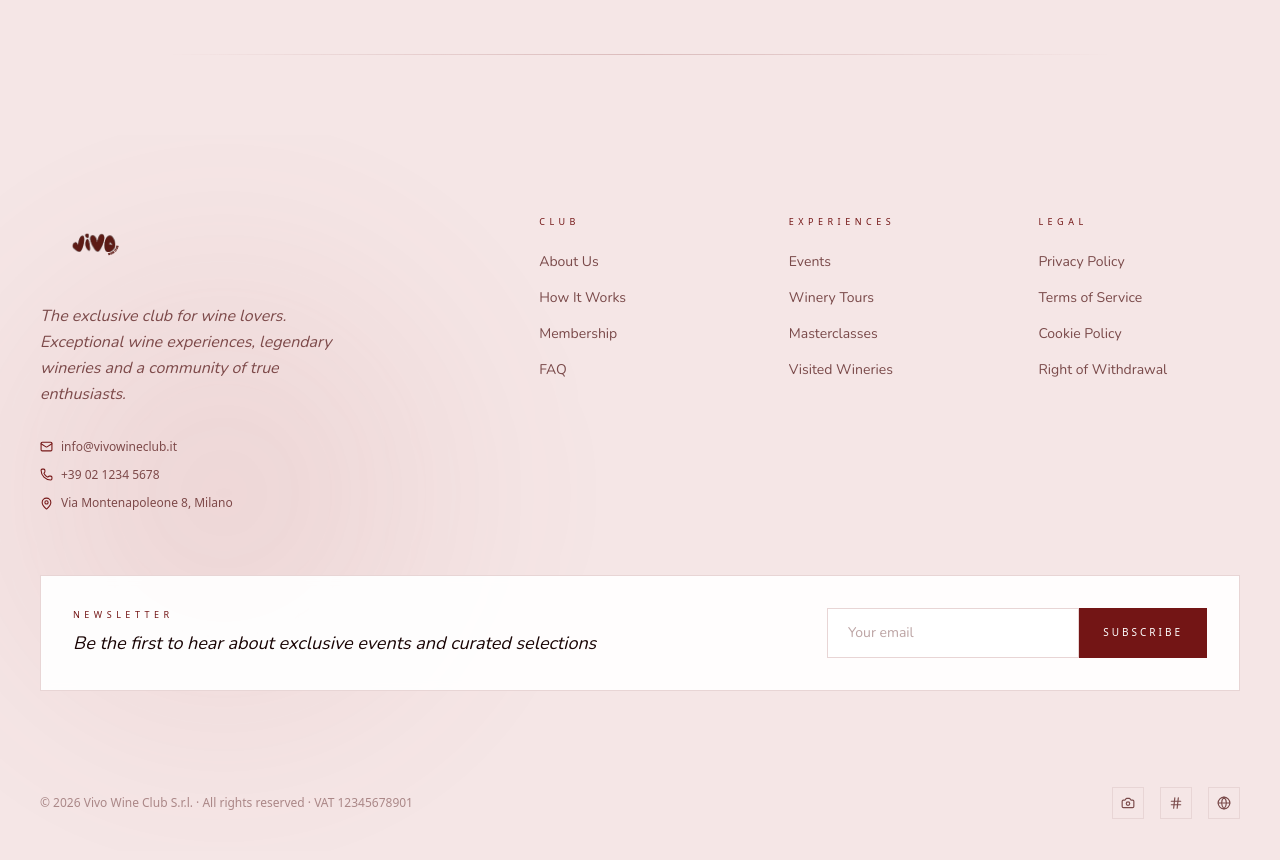
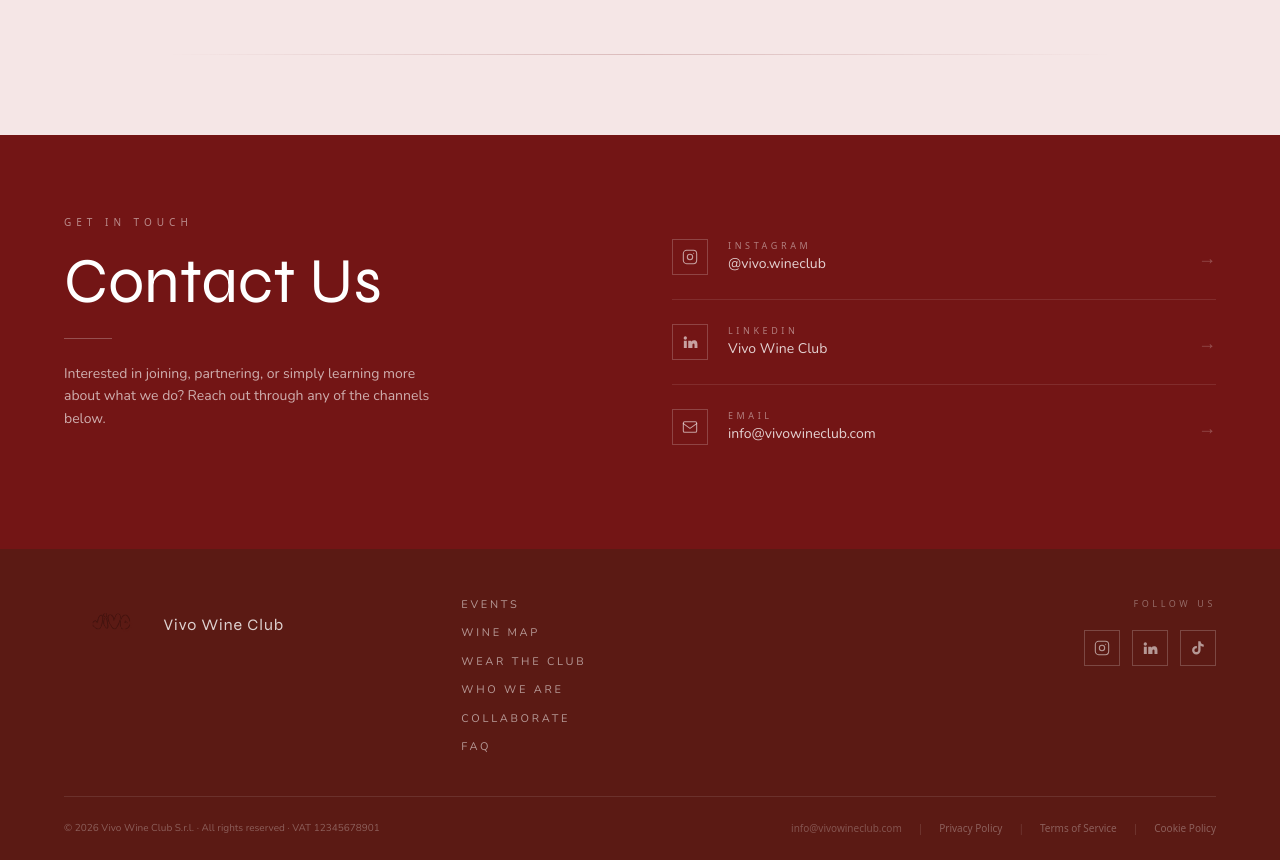
Before and after one commit to bbwineclub05-del/vivo-wine-club, a Next.js app: page / in a window 1280 px wide. Shown: the part 5781-6641 px from the top of the page. Built offline with nearby package versions, Linux system fonts and the light colour scheme.

Commit message:
Redesign footer, fix email address, minor updates

```diff
--- a/components/Footer.tsx
+++ b/components/Footer.tsx
@@ -1,170 +1,221 @@
 'use client';
 
 import Link from 'next/link';
-import { motion, useReducedMotion } from 'framer-motion';
-import { Camera, Hash, Globe, Mail, MapPin, Phone } from 'lucide-react';
 
-const LINKS: Record<string, { label: string; href: string; external?: boolean }[]> = {
-  'CLUB': [
-    { label: 'About Us',    href: '/who-we-are'  },
-    { label: 'How It Works',href: '/membership'  },
-    { label: 'Membership',  href: '/membership'  },
-    { label: 'FAQ',         href: '/faq'         },
-  ],
-  'EXPERIENCES': [
-    { label: 'Events',           href: '/events'                   },
-    { label: 'Winery Tours',     href: '/experiences/winery-visits'},
-    { label: 'Masterclasses',    href: '#'                         },
-    { label: 'Visited Wineries', href: '/wine-map'                 },
-  ],
-  'LEGAL': [
-    { label: 'Privacy Policy',      href: '#' },
-    { label: 'Terms of Service',    href: '#' },
-    { label: 'Cookie Policy',       href: '#' },
-    { label: 'Right of Withdrawal', href: '#' },
-  ],
-};
+/* ── Social icon SVGs ── */
+function InstagramIcon() {
+  return (
+    <svg width="16" height="16" viewBox="0 0 24 24" fill="none" stroke="currentColor" strokeWidth="1.6" strokeLinecap="round" strokeLinejoin="round">
+      <rect x="2" y="2" width="20" height="20" rx="5" ry="5" />
+      <circle cx="12" cy="12" r="4" />
+      <circle cx="17.5" cy="6.5" r="0.8" fill="currentColor" stroke="none" />
+    </svg>
+  );
+}
+
+function LinkedInIcon() {
+  return (
+    <svg width="16" height="16" viewBox="0 0 24 24" fill="currentColor">
+      <path d="M4.98 3.5A2.49 2.49 0 0 0 2.5 5.99C2.5 7.37 3.6 8.49 4.98 8.49a2.49 2.49 0 0 0 0-4.99ZM2.76 10.2h4.44V21H2.76V10.2ZM9.35 10.2h4.25v1.49h.06c.59-1.12 2.04-2.3 4.2-2.3 4.49 0 5.32 2.96 5.32 6.8V21h-4.43v-4.27c0-1.02-.02-2.33-1.42-2.33-1.43 0-1.64 1.11-1.64 2.26V21H9.35V10.2Z" />
+    </svg>
+  );
+}
+
+function TikTokIcon() {
+  return (
+    <svg width="16" height="16" viewBox="0 0 24 24" fill="currentColor">
+      <path d="M19.59 6.69a4.83 4.83 0 0 1-3.77-4.25V2h-3.45v13.67a2.89 2.89 0 0 1-2.88 2.5 2.89 2.89 0 0 1-2.89-2.89 2.89 2.89 0 0 1 2.89-2.89c.28 0 .54.04.79.1V9.01a6.33 6.33 0 0 0-.79-.05 6.34 6.34 0 0 0-6.34 6.34 6.34 6.34 0 0 0 6.34 6.34 6.34 6.34 0 0 0 6.33-6.34V8.69a8.18 8.18 0 0 0 4.78 1.52V6.76a4.85 4.85 0 0 1-1.01-.07Z" />
+    </svg>
+  );
+}
+
+function MailIcon() {
+  return (
+    <svg width="16" height="16" viewBox="0 0 24 24" fill="none" stroke="currentColor" strokeWidth="1.6" strokeLinecap="round" strokeLinejoin="round">
+      <rect x="2" y="4" width="20" height="16" rx="2" />
+      <path d="m2 7 10 7 10-7" />
+    </svg>
+  );
+}
+
+const NAV_LINKS = [
+  { label: 'Events',         href: '/events'        },
+  { label: 'Wine Map',       href: '/wine-map'       },
+  { label: 'Wear the Club',  href: '/wear-the-club'  },
+  { label: 'Who We Are',     href: '/who-we-are'     },
+  { label: 'Collaborate',    href: '/collaborate'    },
+  { label: 'FAQ',            href: '/faq'            },
+];
+
+const CONTACTS = [
+  {
+    Icon: InstagramIcon,
+    label: 'INSTAGRAM',
+    value: '@vivo.wineclub',
+    href: 'https://www.instagram.com/vivo.wineclub/',
+  },
+  {
+    Icon: LinkedInIcon,
+    label: 'LINKEDIN',
+    value: 'Vivo Wine Club',
+    href: 'https://www.linkedin.com/company/vivowineclub/?viewAsMember=true',
+  },
+  {
+    Icon: MailIcon,
+    label: 'EMAIL',
+    value: 'info@vivowineclub.com',
+    href: 'mailto:info@vivowineclub.com',
+  },
+];
 
 const SOCIALS = [
-  { icon: Camera,   label: 'Instagram', href: 'https://www.instagram.com/vivo.wineclub/',                              external: true },
-  { icon: Hash,     label: 'TikTok',    href: '#',                                                                     external: false },
-  { icon: Globe,    label: 'LinkedIn',  href: 'https://www.linkedin.com/company/vivowineclub/?viewAsMember=true',      external: true },
+  { Icon: InstagramIcon, label: 'Instagram', href: 'https://www.instagram.com/vivo.wineclub/' },
+  { Icon: LinkedInIcon,  label: 'LinkedIn',  href: 'https://www.linkedin.com/company/vivowineclub/?viewAsMember=true' },
+  { Icon: TikTokIcon,    label: 'TikTok',    href: '#' },
+];
+
+const LEGAL = [
+  { label: 'Privacy Policy',   href: '#' },
+  { label: 'Terms of Service', href: '#' },
+  { label: 'Cookie Policy',    href: '#' },
 ];
 
 export default function Footer() {
-  const reducedMotion = useReducedMotion();
-  const d = (n: number) => (reducedMotion ? 0 : n);
+  return (
+    <footer>
 
-  return (
-    <footer className="bg-[#F5E6E6] pt-20 pb-8 relative overflow-hidden">
-      <div className="fog-left" style={{ top: '0%', height: '100%', opacity: 0.7 }} />
-      <div className="max-w-7xl mx-auto px-6 lg:px-10">
+      {/* ── TOP: Get in Touch ── */}
+      <div className="bg-[#731515] px-6 lg:px-16 py-20">
+        <div className="max-w-7xl mx-auto grid grid-cols-1 lg:grid-cols-2 gap-16 items-start">
 
-        {/* Top section */}
-        <div className="grid grid-cols-1 lg:grid-cols-5 gap-12 mb-16">
+          {/* Left */}
+          <div>
+            <div className="text-[10px] tracking-[0.5em] text-white/50 mb-5">GET IN TOUCH</div>
+            <h2
+              className="text-[clamp(2.4rem,5vw,4rem)] font-light text-white leading-none mb-6"
+              style={{ fontFamily: 'var(--font-syne)' }}
+            >
+              Contact Us
+            </h2>
+            <div className="w-12 h-px bg-white/25 mb-6" />
+            <p
+              className="text-sm text-white/65 font-light leading-relaxed max-w-sm"
+              style={{ fontFamily: 'var(--font-nunito)' }}
+            >
+              Interested in joining, partnering, or simply learning more about what we do?
+              Reach out through any of the channels below.
+            </p>
+          </div>
 
-          {/* Brand */}
-          <div className="lg:col-span-2">
-            <motion.div
-              initial={{ opacity: reducedMotion ? 1 : 0, y: reducedMotion ? 0 : 20 }}
-              whileInView={{ opacity: 1, y: 0 }}
-              viewport={{ once: true }}
-              transition={{ duration: d(0.7) }}
+          {/* Right: contact rows */}
+          <div className="flex flex-col divide-y divide-white/10">
+            {CONTACTS.map(({ Icon, label, value, href }) => (
+              <a
+                key={label}
+                href={href}
+                target={href.startsWith('http') ? '_blank' : undefined}
+                rel={href.startsWith('http') ? 'noopener noreferrer' : undefined}
+                className="group flex items-center gap-5 py-6 hover:pl-2 transition-all duration-300"
               >
-              <div className="mb-6">
+                <span className="w-9 h-9 border border-white/20 flex items-center justify-center text-white/60 group-hover:border-white/50 group-hover:text-white transition-all duration-300 shrink-0">
+                  <Icon />
+                </span>
+                <div className="flex-1 min-w-0">
+                  <div className="text-[9px] tracking-[0.4em] text-white/45 mb-0.5">{label}</div>
+                  <div
+                    className="text-sm text-white/80 group-hover:text-white transition-colors duration-300"
+                    style={{ fontFamily: 'var(--font-nunito)' }}
+                  >
+                    {value}
+                  </div>
+                </div>
+                <span className="text-white/25 group-hover:text-white/60 transition-colors duration-300 text-lg">→</span>
+              </a>
+            ))}
+          </div>
+
+        </div>
+      </div>
+
+      {/* ── BOTTOM ── */}
+      <div className="bg-[#5b1a14] px-6 lg:px-16 pt-12 pb-6">
+        <div className="max-w-7xl mx-auto">
+
+          {/* Main row: logo | nav | socials */}
+          <div className="grid grid-cols-1 md:grid-cols-3 gap-10 items-start pb-10 border-b border-white/10">
+
+            {/* Logo + name */}
+            <Link href="/" className="flex items-center group">
               {/* eslint-disable-next-line @next/next/no-img-element */}
               <img
                 src="/logo.svg"
                 alt="Vivo Wine Club"
-                  width={113}
-                  height={64}
-                  className="w-auto object-contain"
-                  style={{ height: 64, imageRendering: '-webkit-optimize-contrast' }}
+                className="h-14 w-auto object-contain"
+                style={{ imageRendering: '-webkit-optimize-contrast' }}
               />
-              </div>
-              <p
-                className="text-[#7a4a4a] text-base leading-relaxed mb-8 max-w-xs font-light italic"
+              <span
+                className="text-base font-light tracking-[0.06em] text-white/80 group-hover:text-white transition-colors duration-300"
+                style={{ fontFamily: 'var(--font-syne)' }}
+              >
+                Vivo Wine Club
+              </span>
+            </Link>
+
+            {/* Nav links */}
+            <nav className="flex flex-col gap-3">
+              {NAV_LINKS.map((link) => (
+                <Link
+                  key={link.href}
+                  href={link.href}
+                  className="text-[11px] tracking-[0.25em] text-white/55 hover:text-white transition-colors duration-200"
                   style={{ fontFamily: 'var(--font-nunito)' }}
                 >
-                The exclusive club for wine lovers. Exceptional wine experiences, legendary wineries and a community of true enthusiasts.
-              </p>
-              <div className="flex flex-col gap-3 text-xs text-[#7a4a4a]">
-                <a href="mailto:info@vivowineclub.it" className="flex items-center gap-2 hover:text-[#731515] transition-colors">
-                  <Mail size={13} className="text-[#731515]" />
-                  info@vivowineclub.it
-                </a>
-                <a href="tel:+390212345678" className="flex items-center gap-2 hover:text-[#731515] transition-colors">
-                  <Phone size={13} className="text-[#731515]" />
-                  +39 02 1234 5678
-                </a>
-                <div className="flex items-start gap-2">
-                  <MapPin size={13} className="text-[#731515] mt-0.5 shrink-0" />
-                  Via Montenapoleone 8, Milano
-                </div>
-              </div>
-            </motion.div>
-          </div>
+                  {link.label.toUpperCase()}
+                </Link>
+              ))}
+            </nav>
 
-          {/* Link columns — no motion wrappers, they're below the fold anyway */}
-          {Object.entries(LINKS).map(([title, links]) => (
-            <div key={title}>
-              <h4 className="text-[9px] tracking-[0.5em] text-[#731515] mb-5">{title}</h4>
-              <ul className="flex flex-col gap-3">
-                {links.map((link) => (
-                  <li key={link.label}>
-                    {link.external ? (
+            {/* Socials */}
+            <div className="flex flex-col gap-4 md:items-end">
+              <div className="text-[9px] tracking-[0.4em] text-white/35 mb-1">FOLLOW US</div>
+              <div className="flex items-center gap-3">
+                {SOCIALS.map(({ Icon, label, href }) => (
                   <a
-                        href={link.href}
+                    key={label}
+                    href={href}
                     target="_blank"
                     rel="noopener noreferrer"
-                        className="text-sm text-[#7a4a4a] hover:text-[#1a0505] transition-colors duration-200"
-                        style={{ fontFamily: 'var(--font-nunito)' }}
+                    aria-label={label}
+                    className="w-9 h-9 border border-white/20 flex items-center justify-center text-white/55 hover:border-white/50 hover:text-white transition-all duration-300"
                   >
-                        {link.label}
-                      </a>
-                    ) : (
-                      <Link
-                        href={link.href}
-                        className="text-sm text-[#7a4a4a] hover:text-[#1a0505] transition-colors duration-200"
-                        style={{ fontFamily: 'var(--font-nunito)' }}
-                      >
-                        {link.label}
-                      </Link>
-                    )}
-                  </li>
-                ))}
-              </ul>
-            </div>
-          ))}
-        </div>
-
-        {/* Newsletter */}
-        <motion.div
-          initial={{ opacity: reducedMotion ? 1 : 0, y: reducedMotion ? 0 : 20 }}
-          whileInView={{ opacity: 1, y: 0 }}
-          viewport={{ once: true }}
-          transition={{ duration: d(0.7) }}
-          className="glass-card p-8 mb-16 flex flex-col md:flex-row items-start md:items-center gap-6 justify-between"
-        >
-          <div>
-            <h4 className="text-[9px] tracking-[0.5em] text-[#731515] mb-2">NEWSLETTER</h4>
-            <p className="text-lg text-[#1a0505] font-light italic" style={{ fontFamily: 'var(--font-nunito)' }}>
-              Be the first to hear about exclusive events and curated selections
-            </p>
-          </div>
-          <div className="flex gap-0 w-full md:w-auto md:min-w-[380px]">
-            <input
-              type="email"
-              placeholder="Your email"
-              className="flex-1 bg-white border border-[#e8d5d5] text-[#1a0505] px-5 py-3.5 text-sm placeholder:text-[#7a4a4a]/50 focus:outline-none focus:border-[#731515]/50 transition-colors"
-              style={{ fontFamily: 'var(--font-nunito)' }}
-            />
-            <button className="px-6 py-3.5 bg-[#731515] text-white text-[10px] tracking-[0.3em] hover:bg-[#aa4848] transition-colors whitespace-nowrap">
-              SUBSCRIBE
-            </button>
-          </div>
-        </motion.div>
-
-        {/* Bottom */}
-        <div className="flex flex-col md:flex-row items-center justify-between gap-4 pt-8">
-          <p className="text-xs text-[#7a4a4a]/60">
-            © {new Date().getFullYear()} Vivo Wine Club S.r.l. · All rights reserved · VAT 12345678901
-          </p>
-          <div className="flex items-center gap-4">
-            {SOCIALS.map((s) => (
-              <a
-                key={s.label}
-                href={s.href}
-                aria-label={s.label}
-                {...(s.external ? { target: '_blank', rel: 'noopener noreferrer' } : {})}
-                className="w-8 h-8 border border-[#e8d5d5] flex items-center justify-center text-[#7a4a4a] hover:border-[#731515]/50 hover:text-[#731515] transition-all duration-300"
-              >
-                <s.icon size={14} />
+                    <Icon />
                   </a>
                 ))}
               </div>
             </div>
+
           </div>
+
+          {/* Bottom bar */}
+          <div className="flex flex-col sm:flex-row items-center justify-between gap-3 pt-6 text-[10px] text-white/30">
+            <span style={{ fontFamily: 'var(--font-nunito)' }}>
+              © {new Date().getFullYear()} Vivo Wine Club S.r.l. · All rights reserved · VAT 12345678901
+            </span>
+            <div className="flex items-center gap-4 flex-wrap justify-center">
+              <span className="text-white/25">info@vivowineclub.com</span>
+              <span className="text-white/15">|</span>
+              {LEGAL.map((l, i) => (
+                <span key={l.label} className="flex items-center gap-4">
+                  <Link href={l.href} className="hover:text-white/60 transition-colors duration-200">{l.label}</Link>
+                  {i < LEGAL.length - 1 && <span className="text-white/15">|</span>}
+                </span>
+              ))}
+            </div>
+          </div>
+
+        </div>
+      </div>
+
     </footer>
   );
 }
```
Lines whose indentation alone changed are shown as unchanged.
